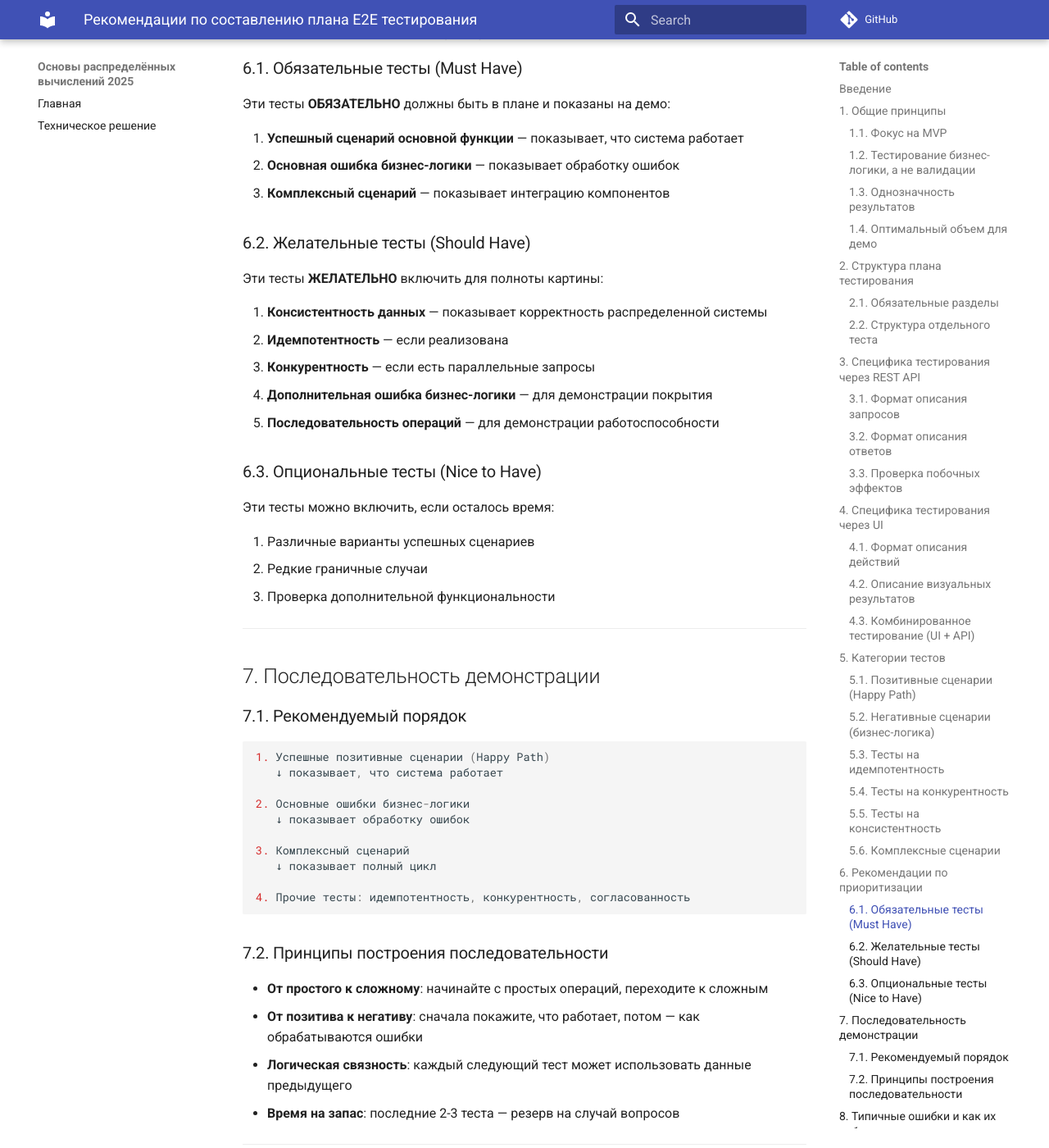
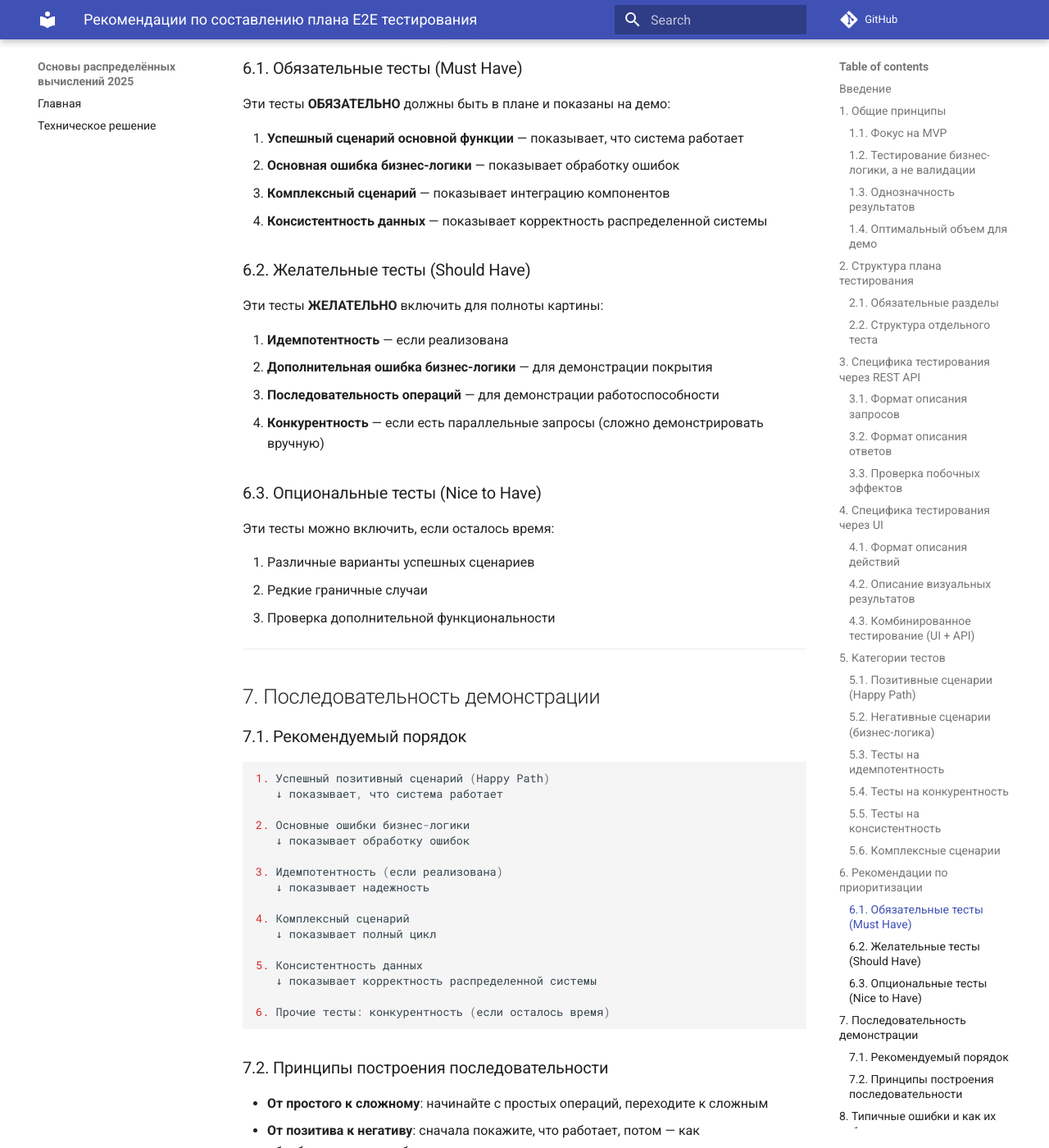
Before and after one commit to spbu-ds-practicum-2025/example-project, an MkDocs documentation site: the page built from docs/testplan-recommendations.md, in a window 1280 px wide and 1400 px high, scrolled down 6896 px. Shown: the whole window at 82% size. Built offline with MkDocs 1.6.1 and Material for MkDocs 9.7.7, drawn with Linux system fonts in a browser that asks for light colours; comment, search, counter and statistics services are not loaded; some of the changed text lies outside the part shown.

Commit message:
plan fixed

````diff
--- a/docs/testplan-recommendations.md
+++ b/docs/testplan-recommendations.md
@@ -351,16 +351,16 @@
 1. **Успешный сценарий основной функции** — показывает, что система работает
 2. **Основная ошибка бизнес-логики** — показывает обработку ошибок
 3. **Комплексный сценарий** — показывает интеграцию компонентов
+4. **Консистентность данных** — показывает корректность распределенной системы
 
 ### 6.2. Желательные тесты (Should Have)
 
 Эти тесты **ЖЕЛАТЕЛЬНО** включить для полноты картины:
 
-4. **Консистентность данных** — показывает корректность распределенной системы
 5. **Идемпотентность** — если реализована
-6. **Конкурентность** — если есть параллельные запросы
-7. **Дополнительная ошибка бизнес-логики** — для демонстрации покрытия
-8. **Последовательность операций** — для демонстрации работоспособности
+6. **Дополнительная ошибка бизнес-логики** — для демонстрации покрытия
+7. **Последовательность операций** — для демонстрации работоспособности
+8. **Конкурентность** — если есть параллельные запросы (сложно демонстрировать вручную)
 
 ### 6.3. Опциональные тесты (Nice to Have)
 
@@ -377,16 +377,22 @@
 ### 7.1. Рекомендуемый порядок
 
 ```
-1. Успешные позитивные сценарии (Happy Path)
+1. Успешный позитивный сценарий (Happy Path)
    ↓ показывает, что система работает
 
 2. Основные ошибки бизнес-логики
    ↓ показывает обработку ошибок
 
-3. Комплексный сценарий
+3. Идемпотентность (если реализована)
+   ↓ показывает надежность
+
+4. Комплексный сценарий
    ↓ показывает полный цикл
 
-4. Прочие тесты: идемпотентность, конкурентность, согласованность
+5. Консистентность данных
+   ↓ показывает корректность распределенной системы
+
+6. Прочие тесты: конкурентность (если осталось время)
 ```
 
 ### 7.2. Принципы построения последовательности
@@ -568,6 +574,7 @@
 - [ ] Есть минимум 1 успешный позитивный сценарий
 - [ ] Есть минимум 2 ошибки бизнес-логики
 - [ ] Есть минимум 1 комплексный сценарий
+- [ ] Есть минимум 1 тест на консистентность данных
 
 ### Качество
 
````
